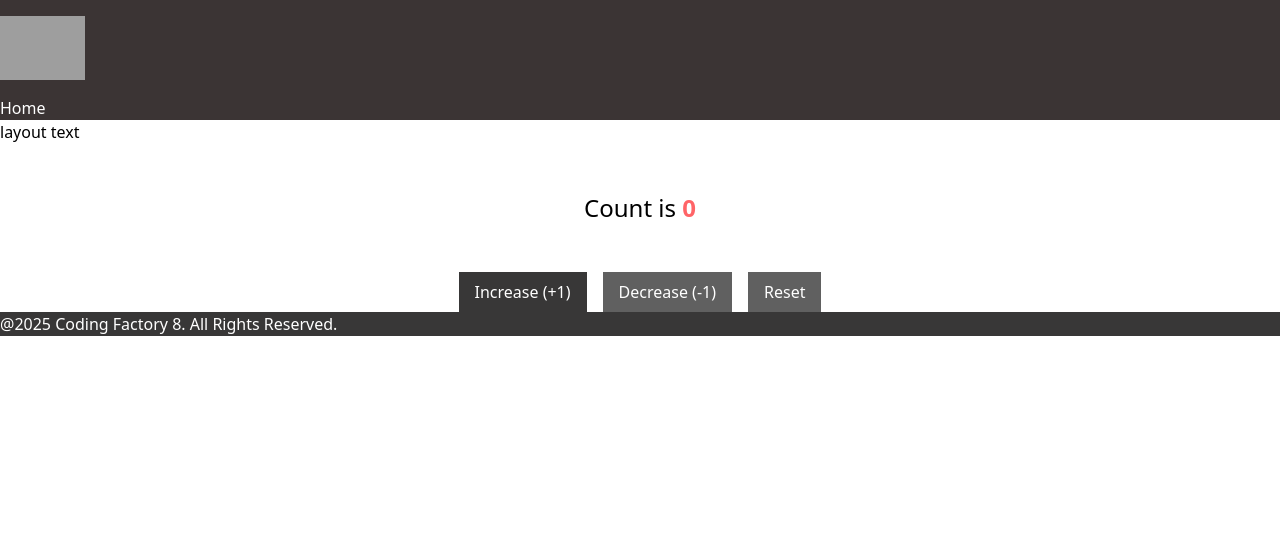
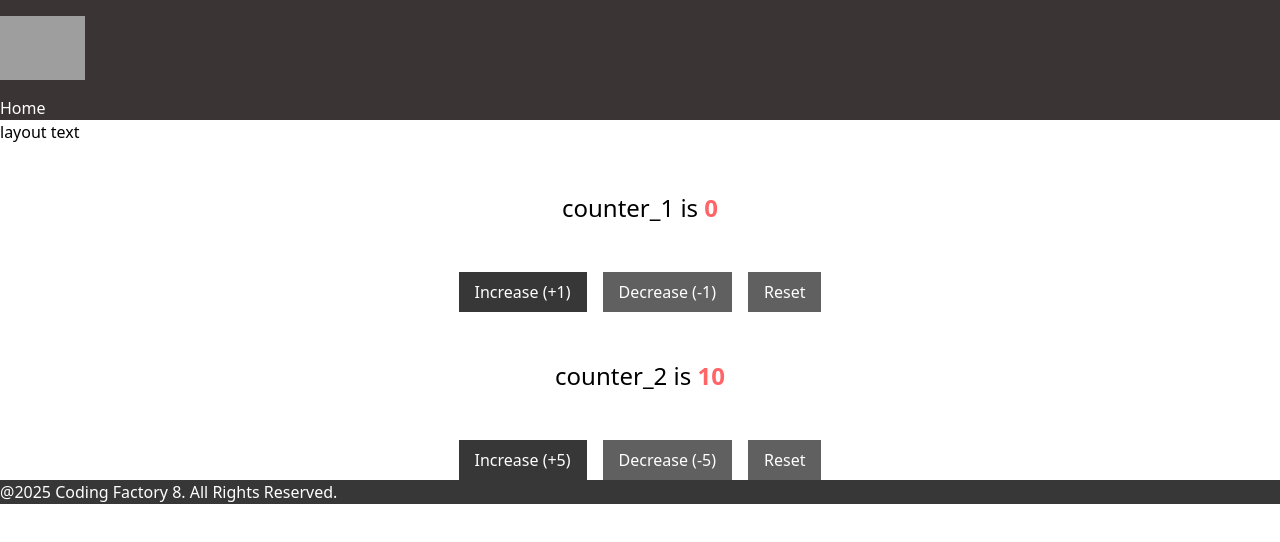
Before and after one commit to liavergou/cf8-react-intro, a React app: page / in a window 1280 px wide. Shown: the top 542 px of the page. Built offline with nearby package versions, Linux system fonts and the light colour scheme; grey boxes are pictures that could not be loaded; the HTML template or start-up script is replaced by a standard one.

Commit message:
feat: add maxValue & message

```diff
--- a/src/App.tsx
+++ b/src/App.tsx
@@ -44,7 +44,8 @@ function App() {
 
             {/*<ClassComponentWithState/>*/}
             {/*<Counter />*/}
-            <CounterWithProps minValue={0} step={2}/>
+            <CounterWithProps title="counter_1" minValue={0} maxValue={100} step={1}/>
+            <CounterWithProps title="counter_2" minValue={10} maxValue={100} step={5}/>
 
         </Layout>
 
--- a/src/components/CounterWithProps.tsx
+++ b/src/components/CounterWithProps.tsx
@@ -2,21 +2,24 @@ import {useState} from "react";
 
 
 interface CounterProps {
-    title?: string;
+    title: string;
     minValue: number;
+    maxValue: number;
     step: number;
 }
 
 const CounterWithProps = ({
-    title = "Count", minValue = 0, step = 1,
+    title = "Count", minValue = 0,maxValue = 100, step = 1,
 
 }: CounterProps) => {
     const [count, setCount] = useState(minValue);
     const [previousCount, setPreviousCount] = useState(minValue);
 
     const increaseCount = () => {
+        if (count < maxValue) {
             setPreviousCount(count);
             setCount(count + step);
+        }
     }
 
         const decreaseCount = () => {
@@ -34,15 +37,18 @@ const CounterWithProps = ({
             <>
                 <h1 className="text-center text-2xl my-12">
                     {title} is <strong className={
-                count > previousCount ?"text-green-400" : "text-red-400"}>{count}</strong>
+                    count > previousCount ? "text-green-400" : "text-red-400"}>{count}</strong>
                 </h1>
+
+                {count === maxValue && <p className="text-center text-4xl p-2 text-red-700">Φτάσατε στο μέγιστο όριο!</p>}
                 <div className="text-center space-x-4">
 
                     <button
-                    className="bg-cf-dark-gray text-white py-2 px-4"
+                        className="bg-cf-dark-gray disabled:bg-cf-gray text-white py-2 px-4"
                         onClick={increaseCount}
+                        disabled={count === maxValue}
                     >
-                    Increase (+{1})
+                        Increase (+{step})
                     </button>
 
                     <button
@@ -50,7 +56,7 @@ const CounterWithProps = ({
                         onClick={decreaseCount}
                         disabled={count <= minValue}
                     >
-                    Decrease (-{1})
+                        Decrease (-{step})
                     </button>
 
                     <button
```
Lines whose indentation alone changed are shown as unchanged.
